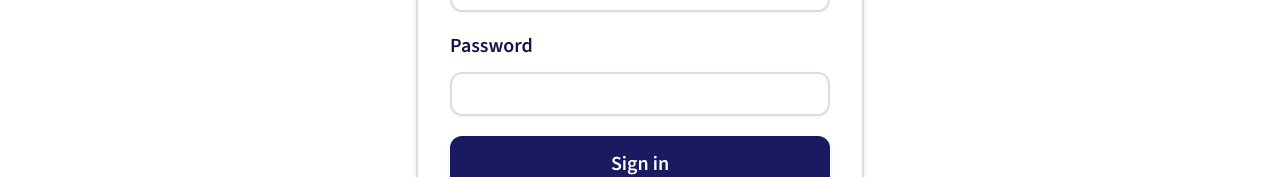
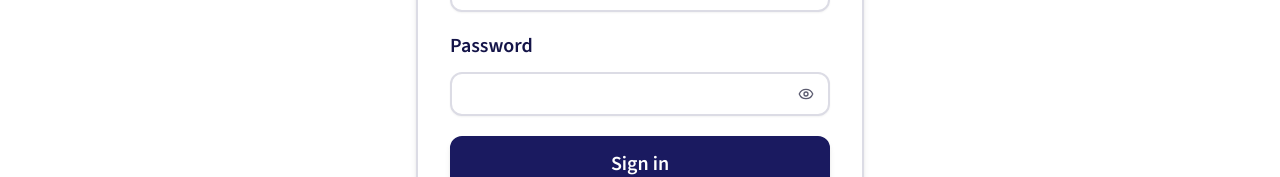
Before and after one commit to 722sofiaameh/niesv-election, a Next.js app: page /admin/login in a window 1280 px wide. Shown: the part 440-617 px from the top of the page. Built offline with nearby package versions, Linux system fonts and the light colour scheme.

Commit message:
fix: minor bug fixes

```diff
--- a/package.json
+++ b/package.json
@@ -14,7 +14,8 @@
     "db:migrate": "prisma migrate dev",
     "db:seed": "prisma db seed",
     "db:push": "prisma db push",
-    "admin:create": "tsx prisma/create-admin.ts"
+    "admin:create": "tsx prisma/create-admin.ts",
+    "voters:clear": "tsx prisma/clear-voters.ts"
   },
   "dependencies": {
     "@prisma/client": "^6.19.0",
--- a/src/components/admin/login-form.tsx
+++ b/src/components/admin/login-form.tsx
@@ -1,5 +1,6 @@
 "use client";
 
+import { Eye, EyeOff } from "lucide-react";
 import { useRouter, useSearchParams } from "next/navigation";
 import { signIn } from "next-auth/react";
 import { useState } from "react";
@@ -13,6 +14,7 @@ export function AdminLoginForm() {
 
   const [email, setEmail] = useState("");
   const [password, setPassword] = useState("");
+  const [showPassword, setShowPassword] = useState(false);
   const [error, setError] = useState("");
   const [loading, setLoading] = useState(false);
 
@@ -58,15 +60,29 @@ export function AdminLoginForm() {
         <label htmlFor="password" className="voter-label">
           Password
         </label>
+        <div className="relative">
           <input
             id="password"
-          type="password"
+            type={showPassword ? "text" : "password"}
             autoComplete="current-password"
             required
             value={password}
             onChange={(e) => setPassword(e.target.value)}
-          className="admin-input"
+            className="admin-input pr-11"
           />
+          <button
+            type="button"
+            onClick={() => setShowPassword((current) => !current)}
+            className="absolute right-3 top-1/2 -translate-y-1/2 rounded-md p-1 text-muted-foreground transition-colors hover:text-foreground focus-visible:outline-none focus-visible:ring-2 focus-visible:ring-primary/25"
+            aria-label={showPassword ? "Hide password" : "Show password"}
+          >
+            {showPassword ? (
+              <EyeOff className="h-4 w-4" aria-hidden="true" />
+            ) : (
+              <Eye className="h-4 w-4" aria-hidden="true" />
+            )}
+          </button>
+        </div>
       </div>
       {error && (
         <p role="alert" className="voter-alert-error">
--- a/src/components/vote/done-screen.tsx
+++ b/src/components/vote/done-screen.tsx
@@ -1,4 +1,5 @@
 import { CheckCircle2 } from "lucide-react";
+import Link from "next/link";
 
 import { FadeIn } from "@/components/ui/fade-in";
 
@@ -32,6 +33,24 @@ export function DoneScreen({ voterName }: DoneScreenProps) {
           vote again in this election.
         </p>
       </FadeIn>
+      <FadeIn delay={400}>
+        <div className="mt-8 max-w-md space-y-4 text-base leading-relaxed text-muted-foreground sm:text-lg">
+          <p>
+            Results will be published on this site once voting has closed.
+          </p>
+          <p>You can safely close this page.</p>
+          <p>
+            If something doesn&apos;t look right, use{" "}
+            <span className="font-semibold text-foreground">Need help?</span>{" "}
+            below to contact the election help desk.
+          </p>
+        </div>
+      </FadeIn>
+      <FadeIn delay={500}>
+        <Link href="/" className="voter-btn-secondary mt-8 px-6 py-2 text-base">
+          Return to home
+        </Link>
+      </FadeIn>
     </div>
   );
 }
```
Also changed, not shown: prisma/clear-voters.ts (added, +38 -0 lines). Lines whose indentation alone changed are shown as unchanged.
